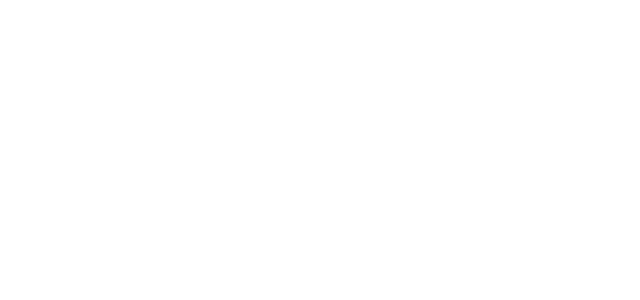
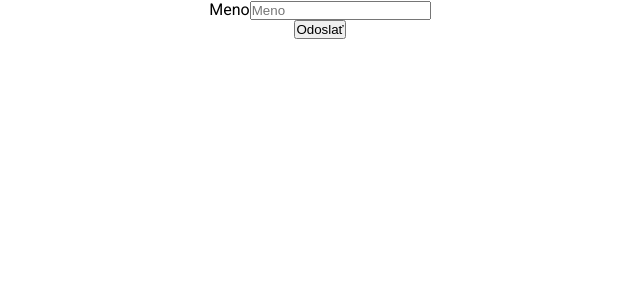
Before and after one commit to BranislavObrtac/form_o2, a React (Vite) app: page / in a window 1280 px wide. Shown: the top 300 px of the page, without its empty margins (320-960 px from the left). Built offline with nearby package versions, Linux system fonts and the light colour scheme.

Commit message:
Added logic (Form, Input, handlers)

```diff
--- a/src/App.tsx
+++ b/src/App.tsx
@@ -1,9 +1,12 @@
 import "./App.css";
+import Form from "./components/form/Form";
 
 function App() {
 
   return (
-    <div></div>
+    <div>
+      <Form />
+    </div>
   );
 }
 
--- a/src/components/form/Form.tsx
+++ b/src/components/form/Form.tsx
@@ -1,9 +1,40 @@
-import React from 'react'
+import React, { useState } from 'react';
+import Input from './inputs/Input';
+import { handleFormSubmit } from './utils/formHandler';
 
 const Form = () => {
+  const [name, setName] = useState('');
+  const [error, setError] = useState('');
+
+  const handleSubmit = async (e: React.FormEvent<HTMLFormElement>) => {
+    e.preventDefault();
+    try {
+      const data = await handleFormSubmit(name);
+      console.log('Form submitted successfully:', data);
+      setError('');
+    } catch (error) {
+      setError(error.message || 'Odoslanie formulára zlyhalo');
+      console.error(error);
+    }
+  }
+
+  const handleInputChange = (e: React.ChangeEvent<HTMLInputElement>) => {
+    setName(e.target.value);
+  }
+
   return (
-    <div>Form</div>
+    <form className='form' onSubmit={handleSubmit} aria-labelledby="form-title">
+      <Input
+        id="name"
+        type="text"
+        label="Meno"
+        placeholder="Meno"
+        onChange={handleInputChange}
+      />
+      {error && <p className="error" role="alert">{error}</p>}
+      <button type="submit" aria-label="Odoslať formulár">Odoslať</button>
+    </form>
   )
 }
 
-export default Form
+export default Form;
--- /dev/null
+++ b/src/components/form/inputs/Input.tsx
@@ -0,0 +1,28 @@
+import React from 'react';
+
+interface InputProps {
+  id: string;
+  type: string;
+  label: string;
+  placeholder: string;
+  onChange: (e: React.ChangeEvent<HTMLInputElement>) => void;
+}
+
+const Input: React.FC<InputProps> = ({ id, type, label, placeholder, onChange }) => {
+  return (
+    <div className="input-wrapper">
+      <label htmlFor={id}>{label}</label>
+      <input
+        id={id}
+        type={type}
+        placeholder={placeholder}
+        onChange={onChange}
+        className="input-field"
+        aria-labelledby={id + "-label"}
+        aria-required="true"
+      />
+    </div>
+  );
+}
+
+export default Input;
--- /dev/null
+++ b/src/components/form/utils/formHandler.ts
@@ -0,0 +1,21 @@
+export const formSubmitUrl = 'https://example.com/api/form-submit';
+
+export const handleFormSubmit = async (name: string) => {
+  if (!name) {
+    throw new Error('Name is required');
+  }
+
+  const response = await fetch(formSubmitUrl, {
+    method: 'POST',
+    headers: {
+      'Content-Type': 'application/json',
+    },
+    body: JSON.stringify({ name }),
+  });
+
+  if (!response.ok) {
+    throw new Error('Failed to submit form');
+  }
+
+  return await response.json();
+}
--- /dev/null
+++ b/src/utils/formHandler.ts
@@ -0,0 +1,21 @@
+export const formSubmitUrl = 'https://example.com/api/form-submit';
+
+export const handleFormSubmit = async (name: string) => {
+  if (!name) {
+    throw new Error('Meno je povinné');
+  }
+
+  const response = await fetch(formSubmitUrl, {
+    method: 'POST',
+    headers: {
+      'Content-Type': 'application/json',
+    },
+    body: JSON.stringify({ name }),
+  });
+
+  if (!response.ok) {
+    throw new Error('Odoslanie formulára zlyhalo');
+  }
+
+  return await response.json();
+}
```
Also changed, not shown: public/o2.svg (deleted).
